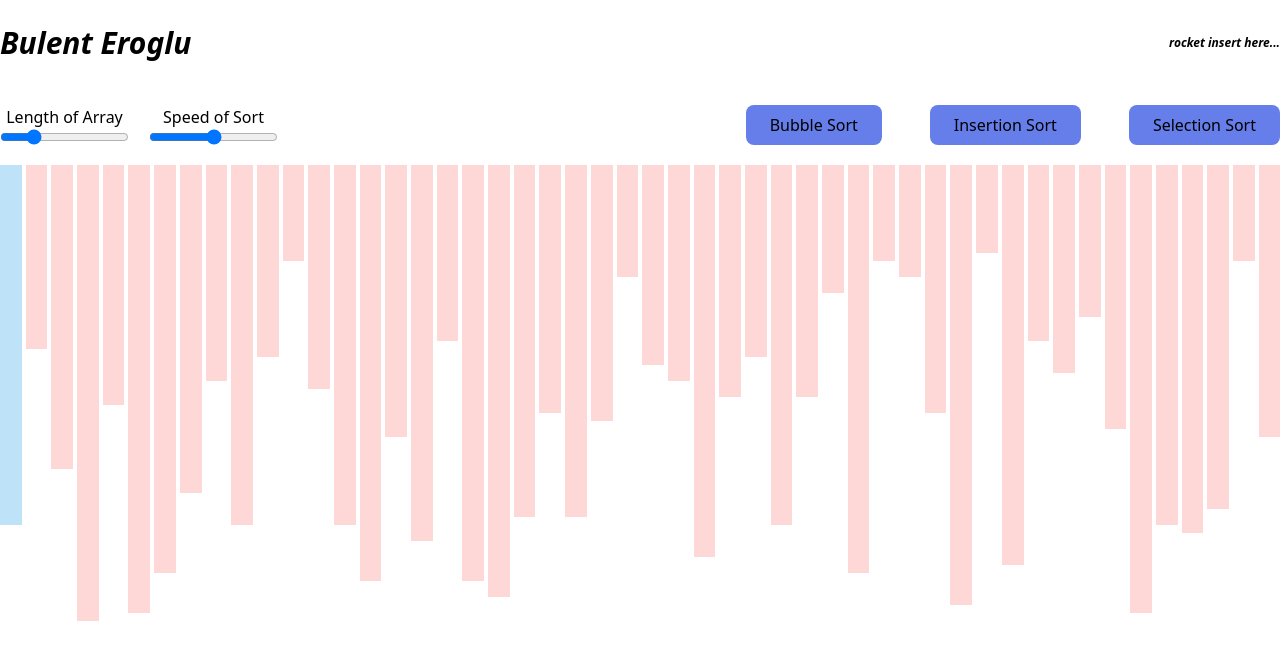
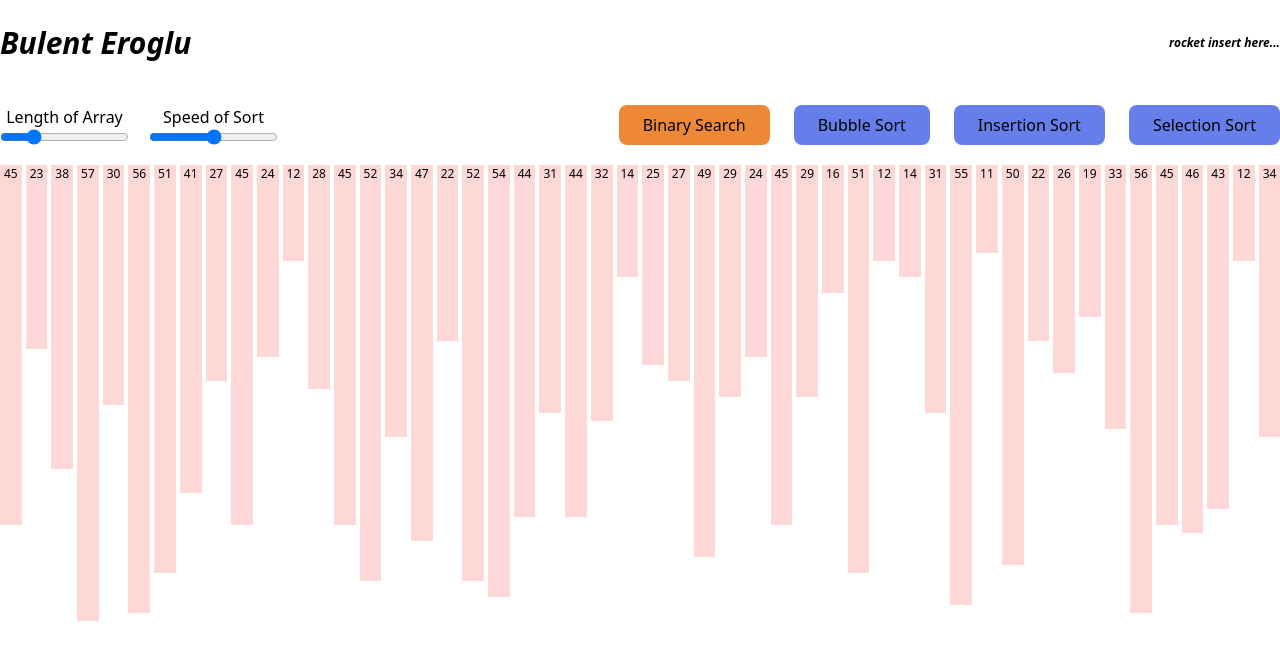
Before and after one commit to bulenteroglu/Sorting-Visualizer, a React (Vite) app in the folder packages/frontend/: page / in a window 1280 px wide. Shown: the top 660 px of the page. Built offline with nearby package versions, Linux system fonts and the light colour scheme.

Commit message:
binary search implementation

```diff
--- a/packages/frontend/src/Page/Page.jsx
+++ b/packages/frontend/src/Page/Page.jsx
@@ -2,7 +2,7 @@ import React, { useEffect, useState } from 'react';
 import clsx from 'clsx';
 import { sleep } from '../helper/sleep';
 
-function Array({ array, currentIdx, CurrentIdx1 }) {
+function Array({ array, currentIdx, CurrentIdx1, pointerLeft, pointerRight }) {
   return (
     <div className={clsx('w-full flex  mt-5 h-full space-x-1')}>
       {array.map((arr, i) => (
@@ -12,12 +12,14 @@ function Array({ array, currentIdx, CurrentIdx1 }) {
           data-tip='hello world'
           className={clsx(
             currentIdx === i ? 'bg-green-200' : 'bg-red-200',
+            pointerLeft === i && 'bg-indigo-500',
+            pointerRight === i && 'bg-indigo-500',
             'text-xs flex justify-center w-12',
             CurrentIdx1 === i ? 'bg-blue-200' : 'bg-red-200',
             array.length > 45 && 'w-2'
           )}
         >
-          {array.length < 45 && arr}
+          {array.length < 51 && arr}
         </div>
       ))}
     </div>
@@ -27,9 +29,14 @@ function Array({ array, currentIdx, CurrentIdx1 }) {
 export default function Page() {
   const [array, setArray] = useState([]);
   const [speed, setSpeed] = useState(50);
-  const [currentIdx, setCurrentIdx] = useState(0);
-  const [CurrentIdx1, setCurrentIdx1] = useState(0);
+  const [currentIdx, setCurrentIdx] = useState(null);
+  const [CurrentIdx1, setCurrentIdx1] = useState(null);
   const [sortActive, setSortActive] = useState(false);
+
+  const [pointerLeft, setPointerLeft] = useState(null);
+  const [pointerRight, setPointerRight] = useState(null);
+
+  const [target, setTarget] = useState(25);
 
   useEffect(() => {
     randomArray(50);
@@ -116,6 +123,39 @@ export default function Page() {
     setSortActive(false);
   }
 
+  async function binarySearch(array, target) {
+    sortArrayHelper(array);
+
+    let left = 0;
+    let right = array.length - 1;
+
+    setPointerRight(right);
+    setPointerLeft(left);
+
+    while (left <= right) {
+      await sleep(speed);
+      const middle = Math.floor((left + right) / 2);
+      const potentialMatch = array[middle];
+
+      if (potentialMatch === target) {
+        setCurrentIdx(middle);
+        return middle;
+      } else if (target < potentialMatch) {
+        right = middle - 1;
+        setPointerRight(right);
+      } else {
+        left = middle + 1;
+        setPointerLeft(left);
+      }
+    }
+    alert('askjasjhk');
+    return -1;
+  }
+
+  function sortArrayHelper(array) {
+    array.sort((a, b) => a - b);
+  }
+
   return (
     <div>
       <div className='mt-5 flex items-center justify-between  rounded'>
@@ -146,7 +186,18 @@ export default function Page() {
           </div>
         </div>
         <div>
-          <ul className='flex space-x-12'>
+          <ul className='flex space-x-6'>
+            <button
+              disabled={sortActive}
+              onClick={() => binarySearch(array, target)}
+              className={clsx(
+                'bg-orange-500 rounded-lg px-6 py-2 cursor-pointer focus:outline-none',
+                sortActive &&
+                  'text-white font-bold py-2 px-4 rounded opacity-50 cursor-not-allowed'
+              )}
+            >
+              Binary Search
+            </button>
             <button
               disabled={sortActive}
               onClick={() => bubbleSort(array)}
@@ -183,7 +234,13 @@ export default function Page() {
           </ul>
         </div>
       </div>
-      <Array array={array} currentIdx={currentIdx} CurrentIdx1={CurrentIdx1} />
+      <Array
+        array={array}
+        currentIdx={currentIdx}
+        CurrentIdx1={CurrentIdx1}
+        pointerLeft={pointerLeft}
+        pointerRight={pointerRight}
+      />
     </div>
   );
 }
```
